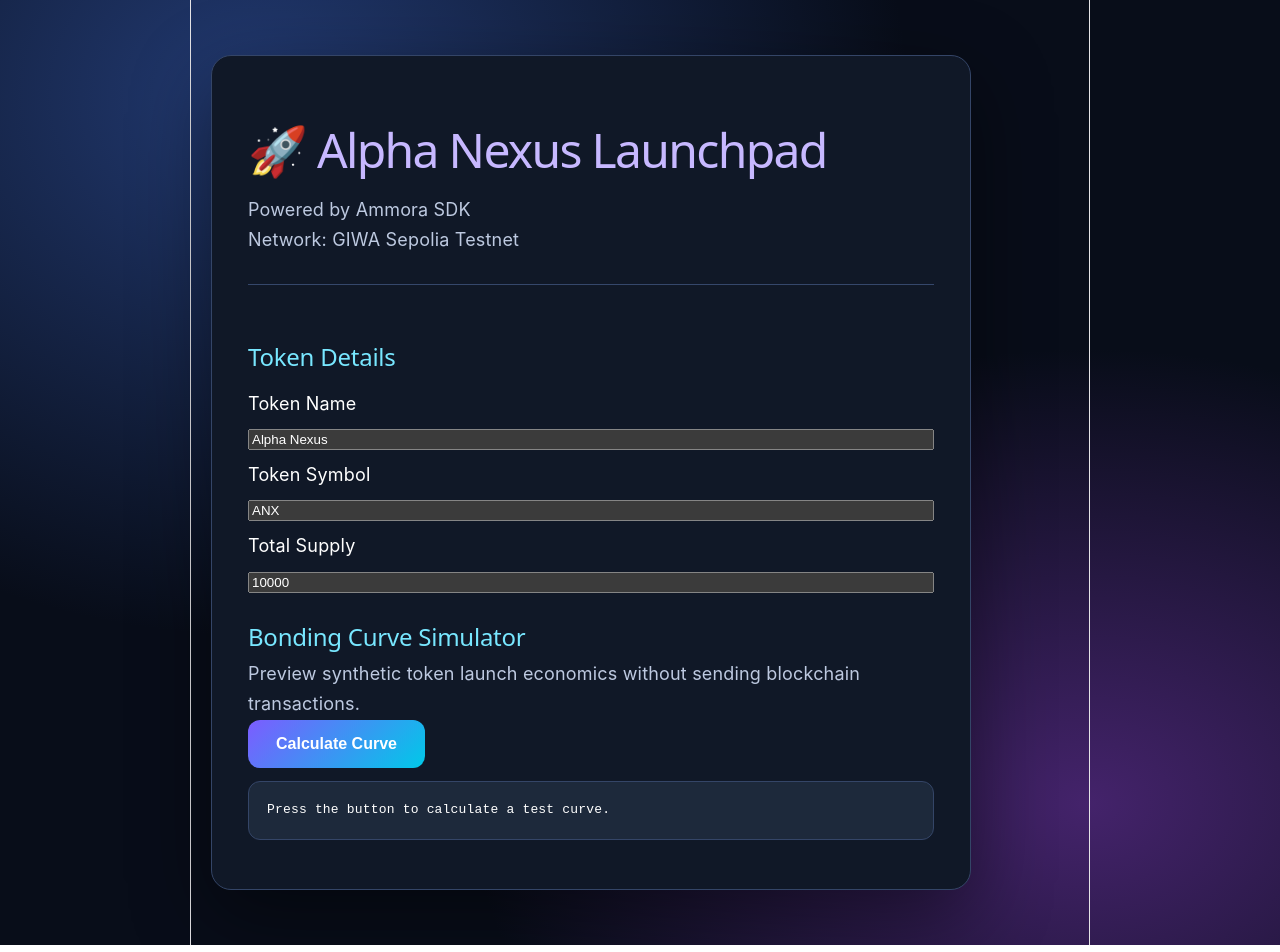
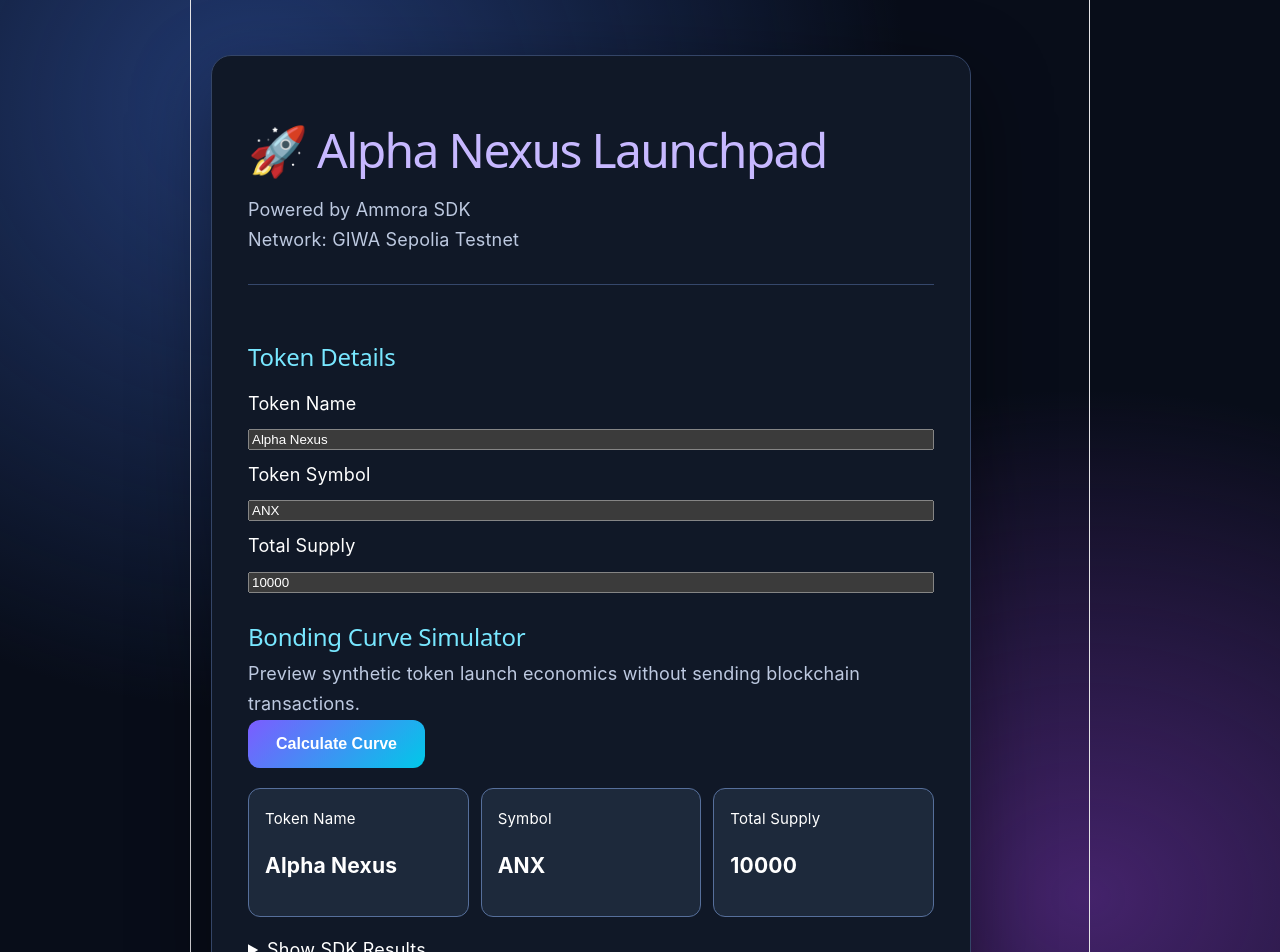
Before and after one commit to manolisweb3/alpha-nexus-ammora, a React (Vite) app in the folder frontend/: page / in a window 1280 px wide. Shown: the top 952 px of the page. Built offline with nearby package versions, Linux system fonts and the light colour scheme.

Commit message:
Add token dashboard cards and collapsible SDK results

```diff
--- a/frontend/src/App.tsx
+++ b/frontend/src/App.tsx
@@ -151,6 +151,38 @@ migration: {
         Calculate Curve
       </button>
 
+<div
+  style={{
+    display: 'grid',
+    gridTemplateColumns: 'repeat(auto-fit, minmax(140px, 1fr))',
+    gap: '12px',
+    marginTop: '20px',
+  }}
+>
+  {[
+    { label: 'Token Name', value: tokenName },
+    { label: 'Symbol', value: tokenSymbol },
+    { label: 'Total Supply', value: totalSupply },
+  ].map((item) => (
+    <div
+      key={item.label}
+      style={{
+        background: '#1d293b',
+        border: '1px solid #566f9b',
+        borderRadius: '12px',
+        padding: '16px',
+      }}
+    >
+      <small>{item.label}</small>
+      <h3>{item.value}</h3>
+    </div>
+  ))}
+</div>
+
+<details style={{ marginTop: '20px' }}>
+  <summary style={{ cursor: 'pointer' }}>
+    Show SDK Results
+  </summary>
   <pre style={{
     background: '#1d293b',
     padding: '18px',
@@ -161,6 +193,8 @@ migration: {
   }}>
     {output}
   </pre>
+</details>
+
     </main>
   )
 }
```
Lines whose indentation alone changed are shown as unchanged.
